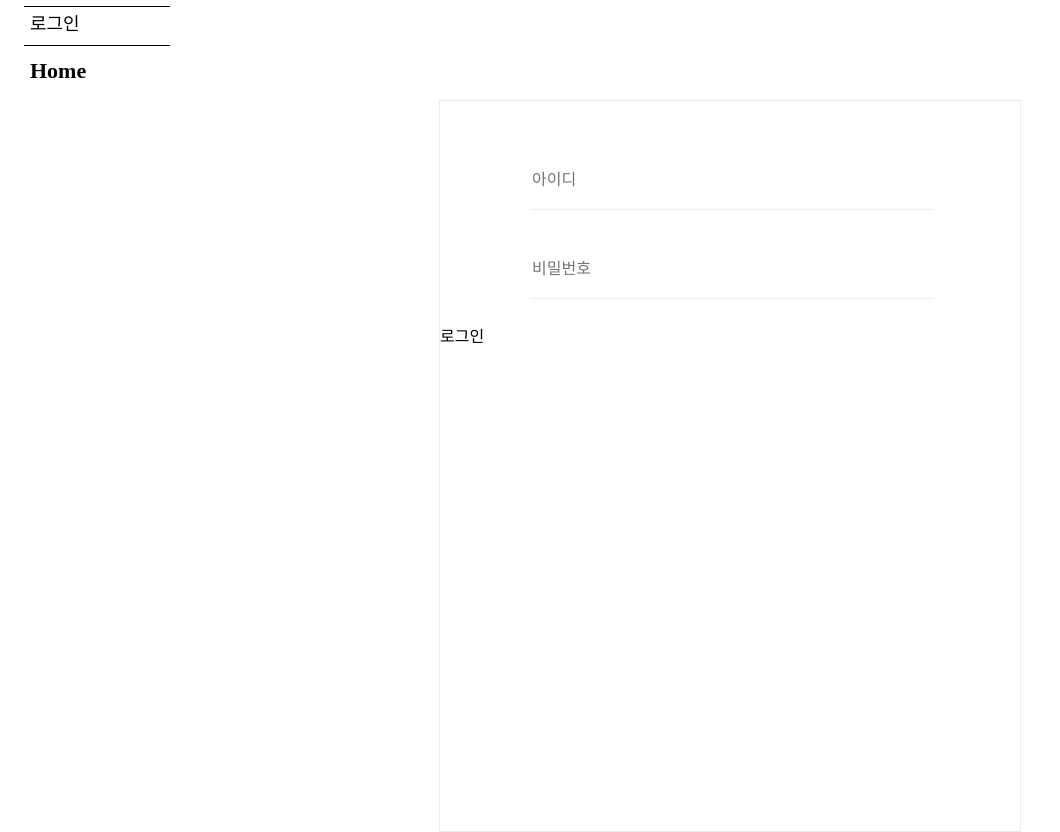
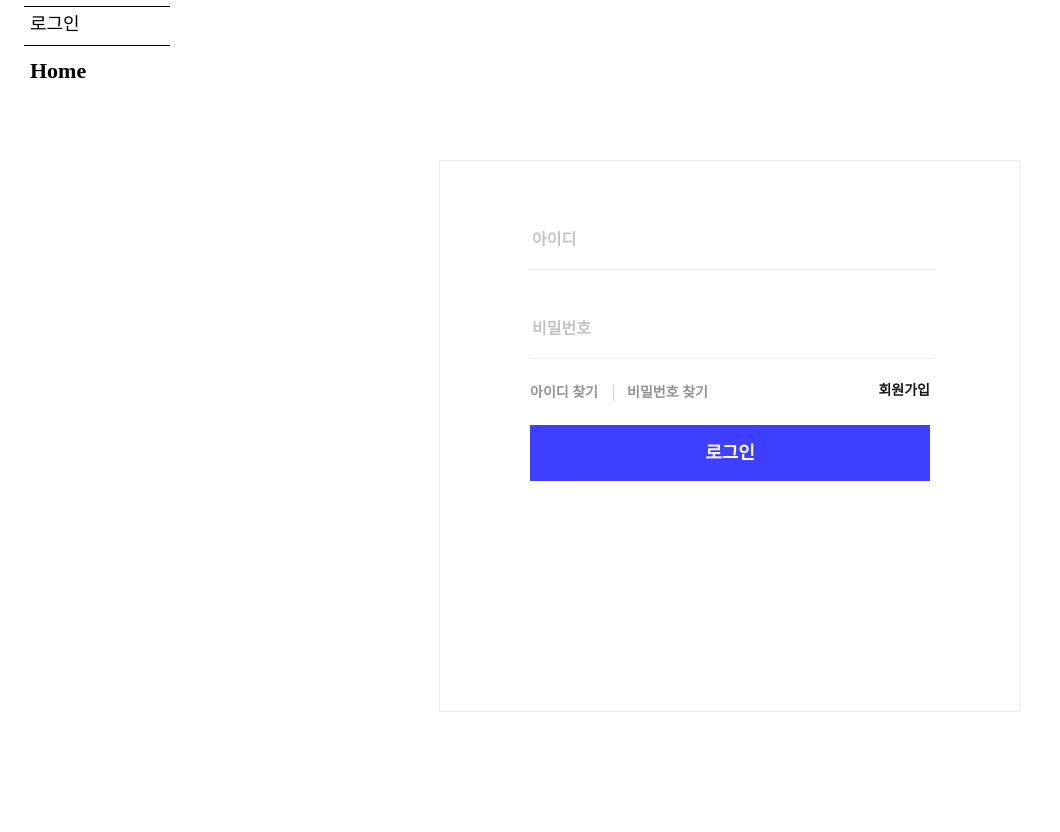
Before and after one commit to hwnim5324/Side_v0, a React (Create React App) app: page /SignIn in a window 1280 px wide. Shown: the whole page, without its empty margins (0-1060 px from the left). After the commit the page ends 800 px from the top, so only its background shows below. Built offline with nearby package versions, Linux system fonts and the light colour scheme.

Commit message:
Partitioning components and ui production in progress.

```diff
--- a/src/pages/SignIn.tsx
+++ b/src/pages/SignIn.tsx
@@ -1,4 +1,5 @@
 import React from 'react';
+import { Link } from "react-router-dom";
 import '../styles/SignIn.scss';
 
 const SignIn = () => {
@@ -7,30 +8,84 @@ const SignIn = () => {
             <div className='signin_area'>
                 <h1 className='blind'>로그인</h1>
                 <div className='signin_input_area'>
-                    <div className='form_id_outter'>
-                        <input type='text' placeholder='아이디' className='form_id_inner'/>
-                        <span className='form_id_alert'>아이디를 입력해주세요</span>
-                    </div>
-                    <div className='form_pw_outter'>
-                        <input type='password' placeholder='비밀번호' className='form_pw_inner'/>
-                        <span className='form_pw_alert'>비밀번호를 입력해주세요</span>
-                    </div>
-                    <div className='btn_signin'>
-                        <a className='btn_signin_submit'>
-                            <span>로그인</span>
-                        </a>
-                    </div>
+                    <GetText inputType='text' />
+                    <GetText inputType='password' />
                 </div>
-                <div className='singin_findidpw_area'>
-
+                <div className='find_users_area'>
+                    <FindUsers />
+                    <BtnSignUp />
                 </div>
-                <div className='signin_sociallogin_area'>
-
+                <SubmitBtn />
+                <div className='social_signin_area'>
+                    <SignInByOauth />
                 </div>
             </div>
         </div>
     );
 }
 
+const GetText = ( props : { inputType : string }) => {
+    let divClass = (props.inputType === 'text') ? 'form_id_outter' : 'form_pw_outter';
+    let inputClass = (props.inputType === 'text') ? 'form_id_inner' : 'form_pw_inner';
+    let spanClass = (props.inputType === 'text') ? 'form_id_alert' : 'form_pw_alert';
+
+    let phText = (props.inputType === 'text') ? '아이디' : '비밀번호';
+    let spanText = (props.inputType === 'text') ? '아이디를 입력해주세요' : '비밀번호를 입력해주세요';
+
+    return(
+        <div className={divClass}>
+            <input type={props.inputType} placeholder={phText} className={inputClass}/>
+            <span className={spanClass}>{spanText}</span>
+        </div>
+    );
+}
+
+const SubmitBtn = () => {
+    return(
+        <div className='btn_signin'>
+            <a href='/' className='btn_signin_submit'>
+                <span className='btn_signin_text'>로그인</span>
+            </a>
+        </div>
+    );
+}
+
+const FindUsers = () => {
+    return(
+        <ul className='find_users'>
+            <li className='find_users_id'>
+                <Link to='/'>아이디 찾기</Link>
+            </li>
+            <li className='find_users_pw'>
+                <Link to='/'>비밀번호 찾기</Link>
+            </li>
+        </ul>
+    );
+}
+
+const BtnSignUp = () => {
+    return(
+        <span>
+            <Link to='/' className='btn_signup'>회원가입</Link>
+        </span>
+    );
+}
+
+const SignInByOauth = () => {
+    return(
+        <ul>
+            <li>
+
+            </li>
+            <li>
+
+            </li>
+            <li>
+
+            </li>
+        </ul>
+    );
+}
+
 
 export default SignIn;
--- a/src/styles/SignIn.scss
+++ b/src/styles/SignIn.scss
@@ -7,10 +7,10 @@
 
     &_area{
         width: 580px;
-        height: 680px;
+        height: 500px;
         border: 1px solid #ebebeb;
         margin: {
-            top: 100px;
+            top: 160px;
             left: auto;
             right: auto;
         }
@@ -51,6 +51,11 @@
         font: {
             size: 16px;
         }
+
+        &::placeholder{
+            font-weight: 600;
+            color: #c4c4c4;
+        }
     }
 
     &_alert{
@@ -73,7 +78,7 @@
         margin: {
             left: auto;
             right: auto;
-            bottom: 30px;
+            bottom: 25px;
         }
     }
 
@@ -91,6 +96,11 @@
         font: {
             size: 16px;
         }
+
+        &::placeholder{
+            font-weight: 600;
+            color: #c4c4c4;
+        }
     }
 
     &_alert{
@@ -105,3 +115,89 @@
         }
     }
 }
+
+.btn_signin{
+    &_submit{
+        display: block;
+        margin: auto;
+
+        width: 400px;
+        height: 56px;
+
+        background-color: #3f3fff;
+
+        cursor: pointer;
+    }
+
+    &_text{
+        display: block;
+        text-align: center;
+
+        line-height: 56px;
+        font-size: 18px;
+        font-weight: bold;
+
+        color: #ffffff;
+    }
+}
+
+.find_users{
+    display: inline-flex;
+
+    li::after{
+        content: '|';
+        float: right;
+        margin-left: 14px;
+        color: #c4c4c4;
+    }
+
+    li:last-child::after{
+        content: '';
+    }
+
+    &_area{
+        position: relative;
+        margin: {
+            left: auto;
+            right: auto;
+            bottom: 25px;
+        }
+        width: 400px;
+    }
+
+    &_id{
+        margin-right: 12px;
+
+        a{
+            font: {
+                size: 14px;
+                weight: 600;
+            }
+
+            color: #929292;
+        }
+    }
+
+    &_pw{
+        a{
+            font: {
+                size: 14px;
+                weight: 600;
+            }
+
+            color: #929292;
+        }
+    }
+}
+
+.btn_signup{
+    position: absolute;
+    right: 0;
+
+    font: {
+        size: 14px;
+        weight: 600;
+    }
+
+    color: #181818;
+}
```
